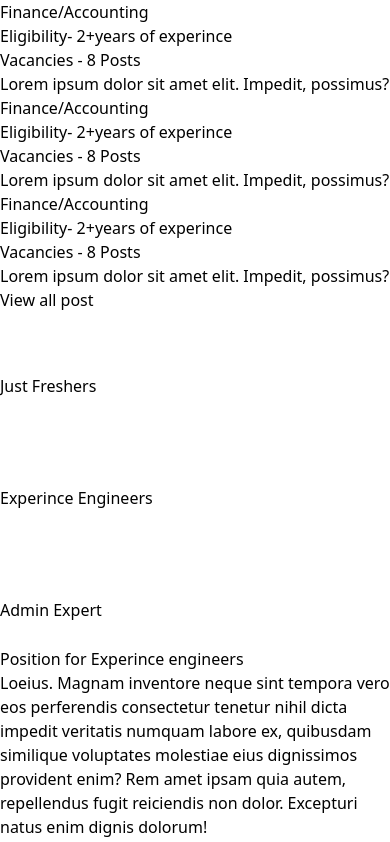
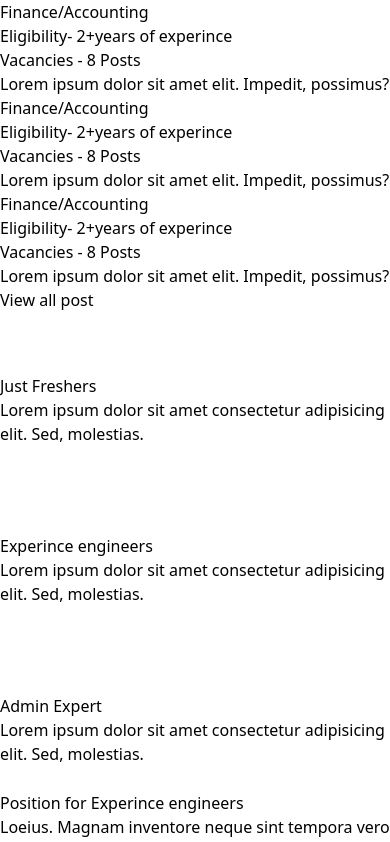
Before and after one commit to Softwebtechs/SWS1, a React (Vite) app: page / in a window 390 px wide. Shown: the part 842-1684 px from the top of the page. Built offline with nearby package versions, Linux system fonts and the light colour scheme.

Commit message:
career page completely responsive

```diff
--- a/src/components1/Hero.jsx
+++ b/src/components1/Hero.jsx
@@ -1,4 +1,4 @@
-import React from 'react'
+import React from "react";
 import ArrowRightAltIcon from "@material-ui/icons/ArrowRightAlt";
 import EmailIcon from "@material-ui/icons/Email";
 import FacebookIcon from "@material-ui/icons/Facebook";
@@ -6,166 +6,255 @@ import InstagramIcon from "@material-ui/icons/Instagram";
 import LinkedInIcon from "@material-ui/icons/LinkedIn";
 import PhoneIcon from "@material-ui/icons/Phone";
 import TwitterIcon from "@material-ui/icons/Twitter";
-import one from "./icons/one.png"
-import two from "./icons/two.png"
-import three from "./icons/three.png"
-import ArrowForwardIcon from '@material-ui/icons/ArrowForward';
-import SendIcon from '@material-ui/icons/Send';
-
-
-
-
+import one from "./icons/one.png";
+import two from "./icons/two.png";
+import three from "./icons/three.png";
+import ArrowForwardIcon from "@material-ui/icons/ArrowForward";
+import SendIcon from "@material-ui/icons/Send";
 
 const Hero = () => {
   return (
     <>
-      <div className='h-[1000px]  flex items-center flex-col gap-10 justify-center mt-96 m-10  md:mt-0'>
-        <div className=' flex items-center flex-col md:pt-44 pt-48 mt-20 md:mt-0'>
-          <h1 className='text-blue-900 md:text-6xl text-4xl font-bold mb-2'>Our Job Requirements</h1>
-          <h1 className='text-orange-500 md:text-6xl text-4xl font-bold'>Open Positions</h1>
+      <div className="h-[1800px] xl:h-[1000px]   flex items-center flex-col gap-10 justify-center mt-96 m-10  md:mt-0">
+        <div className=" flex items-center flex-col md:pt-44 pt-48 mt-20 md:mt-0">
+          <h1 className="text-blue-900 md:text-6xl text-4xl font-bold mb-2">
+            Our Job Requirements
+          </h1>
+          <h1 className="text-orange-500 md:text-6xl text-4xl font-bold">
+            Open Positions
+          </h1>
         </div>
-
-        <div className='flex gap-7 flex-col md:flex-row '>
-          <div className='flex flex-col gap-6 md:pl-0 '>
-            <div className='md:h-96 h-36 md:w-[600px] w-96 bg-gray-400'></div>
-            <div className='flex flex-col gap-3'>
-            <h1 className='text-blue-900 font-bold text-2xl'>Administrative/Support</h1>
-            <h1 className='font-semibold'> <span className='text-orange-500'>Eligibility-</span>
-              <span className='text-blue-500'> 2+years of experince</span>
-              <span className='text-orange-500'> Vacancies -</span>
-              <span className='text-blue-500'> 3 Post</span>
-            </h1>
-            <p>Lorem ipsum dolor sit amet  elit. Impedit, possimus?</p>
-            <h2 className='text-orange-500'>Apply Now  &gt; </h2>
+        <div className="flex gap-7 flex-col xl:flex-row  ">
+          <div className="flex flex-col gap-6 md:pl-0 ">
+            <div className="md:h-96 h-64 md:w-[600px] w-96 bg-gray-400 hover:bg-gray-700"></div>
+            <div className="flex flex-col gap-3">
+              <h1 className="text-blue-900 font-bold text-2xl  hover:text-orange-600 duration-300">
+                Administrative/Support
+              </h1>
+              <h1 className="font-semibold">
+                {" "}
+                <span className="text-orange-500">Eligibility-</span>
+                <span className="text-blue-500"> 2+years of experince</span>
+                <span className="text-orange-500"> Vacancies -</span>
+                <span className="text-blue-500"> 3 Post</span>
+              </h1>
+              <p>Lorem ipsum dolor sit amet elit. Impedit, possimus?</p>
+              <h2 className="text-orange-500">Apply Now &gt; </h2>
             </div>
           </div>
 
-
-          <div className='md:flex  flex-col  gap-6 mb-[500px] md:mb-0 '>
-            <div className='md:flex md:flex-row flex-col gap-8'>
-              <div className='h-36 md:w-48 w-96 bg-gray-500'></div>
-              <div className='flex flex-col gap-2'>
-                <h1 className='text-blue-900 font-bold text-2xl'>Finance/Accounting</h1>
-                <h1 className='font-semibold '> <span className='text-orange-500'>Eligibility-</span>
-                  <span className='text-blue-500'> 2+years of experince</span>
+          <div className="md:flex flex flex-col  gap-8 mb-[500px] md:mb-0 ">
+            <div className="md:flex md:flex-row flex-col gap-8">
+              <div className="md:h-36 h-64 md:w-48 w-96  bg-gray-500  hover:bg-gray-700"></div>
+              <div className="flex flex-col gap-2">
+                <h1 className="text-blue-900 font-bold text-2xl mt-5 sm:mt-0  hover:text-orange-600 duration-300">
+                  Finance/Accounting
                 </h1>
-                <h1 className='font-semibold '> <span className='text-orange-500'>Vacancies -</span>
-                  <span className='text-blue-500'> 8 Posts</span>
+                <h1 className="font-semibold ">
+                  {" "}
+                  <span className="text-orange-500">Eligibility-</span>
+                  <span className="text-blue-500"> 2+years of experince</span>
                 </h1>
-                <div className='h-auto w-64'>
-                <p>Lorem ipsum dolor sit amet  elit. Impedit, possimus?</p> </div>
+                <h1 className="font-semibold ">
+                  {" "}
+                  <span className="text-orange-500">Vacancies -</span>
+                  <span className="text-blue-500"> 8 Posts</span>
+                </h1>
+                <div className="h-auto w-64">
+                  <p>Lorem ipsum dolor sit amet elit. Impedit, possimus?</p>{" "}
+                </div>
               </div>
             </div>
-            <div className='border-b-2'></div>
+            <div className="border-b-2"></div>
 
-            <div className='md:flex md:flex-row flex-col gap-8'>
-              <div className='h-36 md:w-48 w-96 bg-gray-500'></div>
-              <div className='flex flex-col gap-2'>
-                <h1 className='text-blue-900 font-bold text-2xl'>Finance/Accounting</h1>
-                <h1 className='font-semibold '> <span className='text-orange-500'>Eligibility-</span>
-                  <span className='text-blue-500'> 2+years of experince</span>
+            <div className="md:flex md:flex-row flex-col gap-8">
+              <div className="md:h-36 h-64 md:w-48 w-96 bg-gray-500  hover:bg-gray-700"></div>
+              <div className="flex flex-col gap-2">
+                <h1 className="text-blue-900 font-bold text-2xl mt-5 sm:mt-0  hover:text-orange-600 duration-300">
+                  Finance/Accounting
                 </h1>
-                <h1 className='font-semibold '> <span className='text-orange-500'>Vacancies -</span>
-                  <span className='text-blue-500'> 8 Posts</span>
+                <h1 className="font-semibold ">
+                  {" "}
+                  <span className="text-orange-500">Eligibility-</span>
+                  <span className="text-blue-500"> 2+years of experince</span>
                 </h1>
-                <div className='h-auto w-64'>
-                <p>Lorem ipsum dolor sit amet  elit. Impedit, possimus?</p> </div>
+                <h1 className="font-semibold ">
+                  {" "}
+                  <span className="text-orange-500">Vacancies -</span>
+                  <span className="text-blue-500"> 8 Posts</span>
+                </h1>
+                <div className="h-auto w-64">
+                  <p>Lorem ipsum dolor sit amet elit. Impedit, possimus?</p>{" "}
+                </div>
               </div>
             </div>
-            <div className='border-b-2'></div>
+            <div className="border-b-2"></div>
 
-            <div className='md:flex md:flex-row flex-col gap-8'>
-              <div className='h-36 md:w-48 w-96 bg-gray-500'></div>
-              <div className='flex flex-col gap-2'>
-                <h1 className='text-blue-900 font-bold text-2xl'>Finance/Accounting</h1>
-                <h1 className='font-semibold '> <span className='text-orange-500'>Eligibility-</span>
-                  <span className='text-blue-500'> 2+years of experince</span>
+            <div className="md:flex md:flex-row flex-col gap-8">
+              <div className="md:h-36 h-64 md:w-48 w-96 bg-gray-500  hover:bg-gray-700"></div>
+              <div className="flex flex-col gap-2">
+                <h1 className="text-blue-900 font-bold text-2xl mt-5 sm:mt-0  hover:text-orange-600 duration-300">
+                  Finance/Accounting
                 </h1>
-                <h1 className='font-semibold '> <span className='text-orange-500'>Vacancies -</span>
-                  <span className='text-blue-500'> 8 Posts</span>
+                <h1 className="font-semibold ">
+                  {" "}
+                  <span className="text-orange-500">Eligibility-</span>
+                  <span className="text-blue-500"> 2+years of experince</span>
                 </h1>
-                <div className='h-auto w-64'>
-                <p>Lorem ipsum dolor sit amet  elit. Impedit, possimus?</p> </div>
+                <h1 className="font-semibold ">
+                  {" "}
+                  <span className="text-orange-500">Vacancies -</span>
+                  <span className="text-blue-500"> 8 Posts</span>
+                </h1>
+                <div className="h-auto w-64">
+                  <p>Lorem ipsum dolor sit amet elit. Impedit, possimus?</p>{" "}
+                </div>
               </div>
             </div>
-            <div className='border-b-2'></div>
+            <div className="border-b-2"></div>
+          </div>
+        </div>
+        <button className=" w-36 bg-blue-900 rounded text-white    p-4">
+          View all post
+        </button>{" "}
+        <br />
+      </div>
+
+      <div className="flex flex-col">
+        <div className="lg:h-[500px] h-auto bg-blue-900 pt-8 ">
+          <div className="md:flex lg:flex-row   flex-col xl:ml-64 ml-18 items-start lg:gap-44 gap-20  lg:ml-0 mb-20">
+            <div className="flex flex-col md:flex-row md:gap-44 gap-3">
+              <div class="group flex flex-col items-center justify-center gap-5 group mt-5">
+              <img src={one} alt="" />
+                <h1 className="text-white text-2xl font-normal hover:text-orange-600 duration-500">Just Freshers</h1>
+                <p class="sm:opacity-0 transition-opacity duration-500 group-hover:opacity-100 mt-2">
+                <div className="h-auto w-56 ">
+                    <p className="text-white text-center lg:hidden sm:group-hover:block  duration-500  ">
+                      Lorem ipsum dolor sit amet consectetur adipisicing elit.
+                      Sed, molestias.
+                    </p>
+                  </div>
+                </p>
+                <p class="opacity-100 transition-opacity duration-500 group-hover:opacity-0">
+                <ArrowForwardIcon
+                  style={{
+                    color: "white",
+                  }}
+                />
+                </p>
+              </div>
+              <div class="group flex flex-col items-center justify-center gap-5 group mt-5">
+              <img src={two} alt="" />
+                <h1 className="text-white text-2xl font-normal hover:text-orange-600 duration-500">Experince engineers</h1>
+                <p class="sm:opacity-0 transition-opacity duration-500 group-hover:opacity-100 mt-2">
+                <div className="h-auto w-56 ">
+                    <p className="text-white text-center lg:hidden sm:group-hover:block  duration-500  ">
+                      Lorem ipsum dolor sit amet consectetur adipisicing elit.
+                      Sed, molestias.
+                    </p>
+                  </div>
+                </p>
+                <p class="opacity-100 transition-opacity duration-500 group-hover:opacity-0">
+                <ArrowForwardIcon
+                  style={{
+                    color: "white",
+                  }}
+                />
+                </p>
+              </div>
+              </div>
+              <div class="group flex flex-col items-center justify-center gap-5 group mt-5">
+              <img src={three} alt="" />
+                <h1 className="text-white text-2xl font-normal hover:text-orange-600 duration-500">Admin Expert</h1>
+                <p class="sm:opacity-0 transition-opacity duration-500 group-hover:opacity-100 mt-2">
+                <div className="h-auto w-56 ">
+                    <p className="text-white text-center xl:flex sm:hidden sm:group-hover:block  duration-500  ">
+                      Lorem ipsum dolor sit amet consectetur adipisicing elit.
+                      Sed, molestias.
+                    </p>
+                  </div>
+                </p>
+                <p class="opacity-100 transition-opacity duration-500 group-hover:opacity-0">
+                <ArrowForwardIcon
+                  style={{
+                    color: "white",
+                  }}
+                />
+                </p>
+              </div>
 
           </div>
-        </div>
-        <button className=' w-36 bg-blue-900 rounded text-white    p-4'>View all post</button> <br />
-      </div>
 
+          <div className="h-auto xl:w-[1200px]  w-full xl:ml-44   bg-white  drop-shadow-md flex  flex-col  gap-5 p-10">
+            <div className="ml-5 font-semibold text-3xl flex flex-col gap-4">
+              <h1 className="text-blue-900 pt-5">
+                Position for{" "}
+                <span className="text-orange-500">Experince engineers</span>
+              </h1>
 
-      <div className="flex flex-col">
-        <div className="md:h-80 h-auto bg-blue-900 pt-8 ">
-          <div className='md:flex md:flex-row flex-col ml-14 items-center gap-44 md:ml-80 mb-20'>
-            <div className='flex flex-col items-center justify-center gap-5 '>
-            <img src={one} alt="" />
-            <h1 className='text-white text-2xl font-normal'>Just Freshers</h1>
-            <ArrowForwardIcon style={{
-              color:"white"
-            }} />
-            </div>
-            <div className='flex  flex-col items-center justify-center gap-5 '>
-            <img src={two} alt="" />
-              <h1 className='text-white font-normal text-3xl'>Experince Engineers</h1>
-              <ArrowForwardIcon style={{
-                color: "white"
-              }} />
-            </div>
-            <div className='flex flex-col items-center justify-center gap-5'>
-            <img src={three} alt="" />
-            <h1 className='text-white font-normal text-3xl'>Admin Expert</h1>
-            <ArrowForwardIcon style={{
-              color: "white"
-            }} />
-            </div>
-          </div>
-
-          <div className="h-auto md:w-[1200px]  w-full md:ml-44   bg-white  drop-shadow-md flex flex-col  gap-5 p-10">
-            <div className='ml-5 font-semibold text-3xl flex flex-col gap-4'>
-              <h1 className='text-blue-900 pt-5'>Position for <span className='text-orange-500'>Experince engineers</span></h1>
-
-              <div className='h-auto w-full'>
-              <p className='text-sm text-gray-500 text-center line-clamp-1'>Loeius. Magnam inventore neque sint tempora vero eos perferendis consectetur tenetur nihil dicta impedit veritatis numquam labore ex, quibusdam similique voluptates molestiae eius dignissimos provident enim? Rem amet ipsam quia autem, repellendus fugit reiciendis non dolor. Excepturi natus enim dignis dolorum!</p>
+              <div className="h-auto w-full">
+                <p className="text-sm text-gray-500 text-center line-clamp-1">
+                  Loeius. Magnam inventore neque sint tempora vero eos
+                  perferendis consectetur tenetur nihil dicta impedit veritatis
+                  numquam labore ex, quibusdam similique voluptates molestiae
+                  eius dignissimos provident enim? Rem amet ipsam quia autem,
+                  repellendus fugit reiciendis non dolor. Excepturi natus enim
+                  dignis dolorum!
+                </p>
               </div>
             </div>
 
-            <div className='md:flex flex-col md:flex-row gap-5 ml-5'>
-              <div className=' md:w-1/3 w-full flex flex-col gap-4 m-1'>
-                <h1 className='text-blue-900 font-semibold'>Job Requirements</h1>
-                <p className='text-gray-500'>Lorem, ipsum dolor sit amet consectetur adipisicing elit. Exercitationem itaque, laudantium aliquam est a aut corporis quas nostrum inventore esse.</p>
-                <div className='text-gray-500 ml-3'>
+            <div className="md:flex flex-col lg:flex-row  gap-5 ml-5">
+              <div className=" lg:w-1/3 w-full flex flex-col gap-4 m-1">
+                <h1 className="text-blue-900 font-semibold text-2xl">
+                  Job Requirements
+                </h1>
+                <p className="text-gray-500">
+                  Lorem, ipsum dolor sit amet consectetur adipisicing elit.
+                  Exercitationem itaque, laudantium aliquam est a aut corporis
+                  quas nostrum inventore esse.
+                </p>
+                <div className="text-gray-500 ml-3">
                   <p>Lorem ipsum dolor sit amet.</p>
                   <p>Lorem ipsum dolor sit amet.</p>
                   <p>Lorem ipsum dolor sit amet.</p>
                 </div>
               </div>
-              <div className='md:w-1/3 w-full flex flex-col gap-4 m-1'>
-                <h1 className='text-blue-900 font-semibold'>Experience Required</h1>
-                <p className='text-gray-500'>Lorem, ipsum dolor sit amet consectetur adipisicing elit. Exercitationem itaque, laudantium aliquam est a aut corporis quas nostrum inventore esse.</p>
-                <div className='text-gray-500 ml-3'>
+              <div className="lg:w-1/3 w-full flex flex-col gap-4 m-1">
+                <h1 className="text-blue-900 font-semibold text-2xl">
+                  Experience Required
+                </h1>
+                <p className="text-gray-500">
+                  Lorem, ipsum dolor sit amet consectetur adipisicing elit.
+                  Exercitationem itaque, laudantium aliquam est a aut corporis
+                  quas nostrum inventore esse.
+                </p>
+                <div className="text-gray-500 ml-3">
                   <p>Lorem ipsum dolor sit amet.</p>
                   <p>Lorem ipsum dolor sit amet.</p>
                   <p>Lorem ipsum dolor sit amet.</p>
                 </div>
               </div>
-              <div className='md:w-1/3 w-full flex flex-col gap-4 m-1'>
-                <h1 className='text-blue-900 font-semibold'>How to Apply</h1>
-                <p className='text-gray-500'>Lorem, ipsum dolor sit amet consectetur adipisicing elit. esse.</p>
+              <div className="lg:w-1/3 w-full flex flex-col gap-4 m-1">
+                <h1 className="text-blue-900 font-semibold text-2xl">How to Apply</h1>
+                <p className="text-gray-500">
+                  Lorem, ipsum dolor sit amet consectetur adipisicing elit.
+                  esse.
+                </p>
                 <div>
-                  <span className='text-orange-500'>Download Here &gt;   </span>
-                  <p className='text-gray-500'>You can apply online form and submit for the post we listed here!</p>
+                  <span className="text-orange-500">Download Here &gt; </span>
+                  <p className="text-gray-500">
+                    You can apply online form and submit for the post we listed
+                    here!
+                  </p>
                 </div>
-                <div className='flex justify-center text-center'>
-                  <button className='text-white bg-blue-900 w-1/2 m-5 p-2'>Apply Online</button>
+                <div className="flex justify-center text-center">
+                  <button className="text-white bg-blue-900 w-1/2 m-5 p-2 text-2xl">
+                    Apply Online
+                  </button>
                 </div>
               </div>
-
-
-
             </div>
-
           </div>
         </div>
 
@@ -173,14 +262,16 @@ const Hero = () => {
       </div>
 
       <div className="flex flex-col">
-        <div className="h-64 bg-white pt-0 sm:ml-56 ml-5 sm:mt-20 ">
-          <div className="sm:flex flex-col sm:mt-0  sm:pt-0   gap-5 ml-1 sm:mb-10 ">
-            <h1 className="text-blue-900  text-2xl md:text-5xl font-bold m-5 sm:px-36  ">
+        <div className="h-64 bg-white pt-0 lg:ml-10 ml-5 lg:mt-20 ">
+          <div className="lg:flex flex-col lg:mt-0  lg:pt-0   gap-5 ml-1 lg:mb-10 ">
+            <h1 className="text-blue-900  text-2xl md:text-5xl font-bold m-5 xl:px-28 ">
               Subscribe <span className="text-orange-500 ">For Newsletter</span>
             </h1>
-            <div className="md:flex flex-col md:flex-row items-center justify-center  m-5 sm:px-36 ">
-              <p className='w-full mb-5 sm:mb-0'>Sign up to get latest updates and news</p>
-              <div className="flex flex-row max-w-screen-md gap-5 mb ">
+            <div className="lg:flex flex-col lg:flex-row items-center justify-center  m-5 xl:px-36 ">
+              <p className="w-full mb-5 sm:mb-0">
+                Sign up to get latest updates and news
+              </p>
+              <div className="flex md:flex-row max-w-screen-md gap-5 mb flex-col">
                 <input
                   className="border w-96 h-10 p-3 text-gray-400"
                   type="text"
@@ -188,13 +279,13 @@ const Hero = () => {
                 />
                 <button className="bg-blue-950 h-10 w-28 text-white">
                   Signup
-                <SendIcon />
+                  <SendIcon />
                 </button>
               </div>
             </div>
           </div>
-          <div className="h-96 w-80 bg-gray-300 ml-4 drop-shadow-md flex flex-col gap-5">
-            <div className="bg-orange-500 w-full h-10 p-2 text-white font-normal flex flex-row text-sm justify-center items-center gap-3">
+          <div className="h-[500px] w-96 lg:w-80   bg-gray-300 sm:ml-44 lg:ml-0 ml-5   drop-shadow-md flex flex-col gap-5">
+            <div className="bg-orange-500 w-full h-10 p-2 text-white font-normal flex flex-row text-sm justify-center items-center gap-10">
               Follow us :{" "}
               <div className="flex flex-row gap-4">
                 <TwitterIcon style={{ height: "15px", widows: "15px" }} />
@@ -203,14 +294,14 @@ const Hero = () => {
                 <LinkedInIcon style={{ height: "15px", widows: "15px" }} />
               </div>
             </div>
-            <div className="pl-7 flex flex-col gap-4">
+            <div className="pl-14 flex flex-col gap-10">
               <h1 className="text-blue-950 text-2xl font-bold">PATRAI</h1>
               <div className="w-64">
                 <p className="text-gray-700 text-base font-normal">
                   Lorem ipsum dolor sit amet consectetur adipisicing elit.
                 </p>
               </div>
-              <div className=" text-blue-950 font-semibold flex flex-col gap-4">
+              <div className=" text-blue-950 font-semibold flex flex-col gap-10">
                 <p>
                   Manufactory, 2nd Cross Street, <br />
                   Newyork, USA 10205.
@@ -232,9 +323,9 @@ const Hero = () => {
           </div>
         </div>
 
-        <div className="bg-black text-white md:h-96 h-auto flex justify-end md:p-0 pt-72">
-          <div className="sm:flex md:flex-row flex flex-col sm:gap-10 gap-10 pt-6 pr-48  ">
-            <div className="flex flex-col gap-4">
+        <div className="bg-black text-white sm:pr-56 lg:h-[500px] h-auto flex justify-end md:p-0 lg:pt-0 pt-[450px]">
+          <div className="sm:flex md:flex-row md:mt-96 lg:mt-0 flex flex-col sm:gap-10 gap-10 pt-6 pr-20 ml-24  lg:ml-10   ">
+            <div className="flex flex-col gap-3 mt-10 lg:mt-0">
               <h1 className="text-2xl font-medium ">Best Services</h1>
               <div className="flex flex-col  text-gray-200 text-base font-normal gap-1">
                 <p>
@@ -285,8 +376,8 @@ const Hero = () => {
               </div>
             </div>
 
-            <div className="flex flex-col gap-4">
-              <h1 className="text-2xl font-medium ">Quick Links</h1>
+            <div className="flex flex-col gap-4 md:mt-10 lg:mt-0">
+              <h1 className="text-2xl font-medium  ">Quick Links</h1>
               <div className="flex flex-col  text-gray-200 text-base font-normal gap-1">
                 <div className="flex gap-3">
                   <div className="flex flex-col">
@@ -342,7 +433,7 @@ const Hero = () => {
               </div>
             </div>
 
-            <div className="flex flex-col gap-4">
+            <div className="flex flex-col gap-4 mb-10 md:mt-10 lg:mt-0">
               <h1 className="text-2xl font-medium ">Latest Tweets</h1>
               <div className="flex flex-col  text-gray-200 text-base font-normal gap-1">
                 <div>
@@ -403,11 +494,13 @@ const Hero = () => {
         </div>
 
         <div className="bg-blue-900 text-white md:h-10 h-20 flex items-center justify-center ">
-          <p className="text-sm font-bold">@2018. All Rights Reserved by designthemes</p>
+          <p className="text-sm font-bold">
+            @2018. All Rights Reserved by designthemes
+          </p>
         </div>
       </div>
     </>
-  )
-}
+  );
+};
 
-export default Hero
+export default Hero;
```
Also changed, not shown: src/components/Header/Navbar.jsx (+13 -12 lines).
